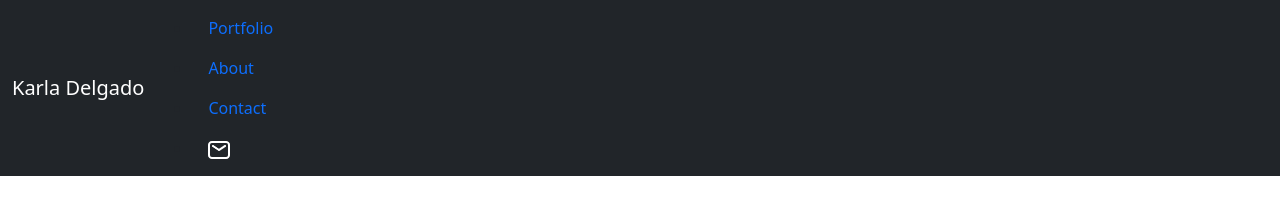
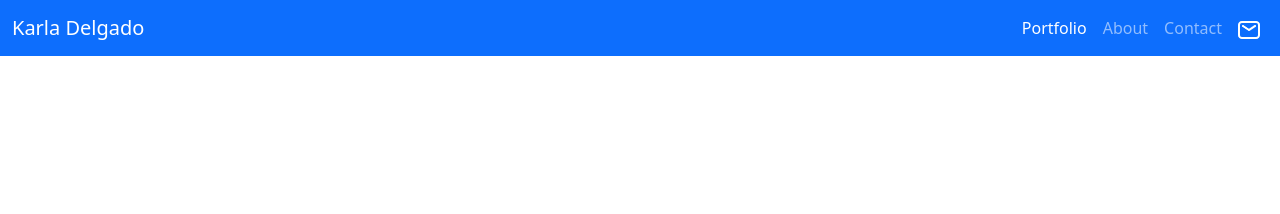
Before and after one commit to karlavdelgadof/Bootstrap-test-portfolio_pj, a plain HTML site: page index.html in a window 1280 px wide. Drawn offline with nearby package versions, Linux system fonts and the light colour scheme.

Commit message:
Update navbar component

```diff
--- a/index.html
+++ b/index.html
@@ -11,35 +11,22 @@
 </head>
 
 <body>
-  <header>
-    <nav class="navbar navbar-dark bg-dark navbar-expand-md fixed-top">
+  <nav class="navbar navbar-expand-lg navbar-dark bg-primary">
     <div class="container-fluid">
       <a class="navbar-brand" href="#">Karla Delgado</a>
-        <button class="navbar-toggler" type="button" data-bs-toggle="collapse" data-bs-target="#navbarNav"
-          aria-controls="navbarNav" aria-expanded="false" aria-label="Toggle navigation">
+      <button class="navbar-toggler" type="button" data-bs-toggle="collapse" data-bs-target="#navbarNavAltMarkup" aria-controls="navbarNavAltMarkup" aria-expanded="false" aria-label="Toggle navigation">
         <span class="navbar-toggler-icon"></span>
       </button>
-        <div class="collapse navbar-collapse" id="navbarNavAltMarkup">
-          <ul class="nabvar-nav me-auto mb-2 mb-md-0">
-            <li class="nav-item">
-              <a class="nav-link active" area-current="page" href="#">Portfolio</a>
-            </li>
-            <li class="nav-item">
-              <a class="nav-link active" area-current="page" href="#">About</a>
-            </li>
-            <li class="nav-item">
-              <a class="nav-link active" area-current="page" href="#">Contact</a>
-            </li>
-            <li class="nav-item">
-              <a class="nav-link active" area-current="page" href="#">
-                <img src="/images/Union.png" alt="Notificacion icon">
-              </a>
-            </li>
-          </ul>
+      <div class="collapse navbar-collapse justify-content-end" id="navbarNavAltMarkup">
+        <div class="navbar-nav">
+          <a class="nav-link active" aria-current="page" href="#">Portfolio</a>
+          <a class="nav-link" href="#">About</a>
+          <a class="nav-link" href="#">Contact</a>
+          <a class="nav-link disabled"><img src="/images/Union.png" alt="Notification icon"></a>
+        </div>
       </div>
     </div>
   </nav>
-  </header>
   <script src="https://cdn.jsdelivr.net/npm/bootstrap@5.0.2/dist/js/bootstrap.bundle.min.js"
     integrity="sha384-MrcW6ZMFYlzcLA8Nl+NtUVF0sA7MsXsP1UyJoMp4YLEuNSfAP+JcXn/tWtIaxVXM"
     crossorigin="anonymous"></script>
```
Lines whose indentation alone changed are shown as unchanged.
